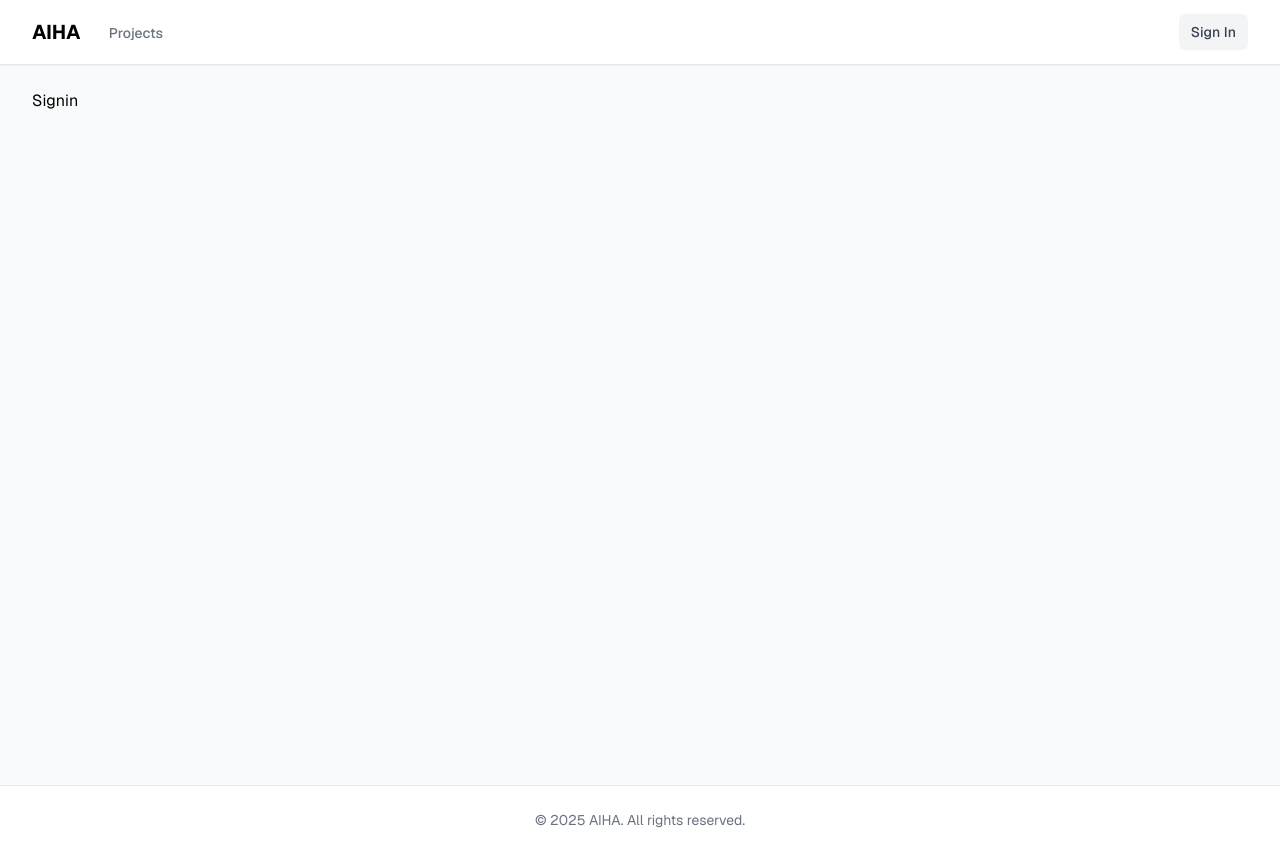
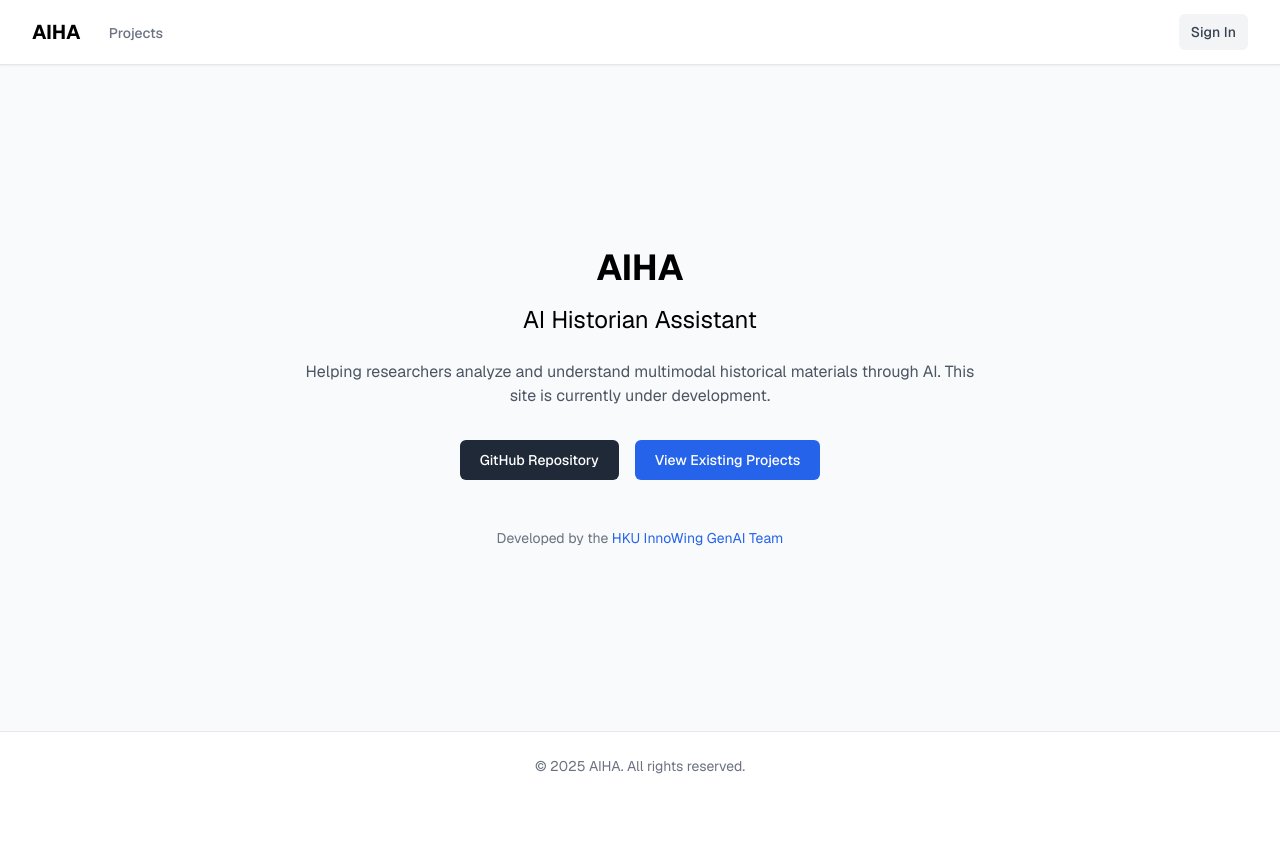
Before and after one commit to HKUGenAI/aiha-app, a Next.js app: page / in a window 1280 px wide. After the commit the page ends 800 px from the top, so only its background shows below. Built offline with nearby package versions, Linux system fonts and the light colour scheme; no server answers.

Commit message:
A minimal landing page

```diff
--- a/src/app/layout.tsx
+++ b/src/app/layout.tsx
@@ -20,7 +20,7 @@ export default async function RootLayout({
   return (
     <html lang="en" className={`${GeistSans.variable}`}>
       <body>
-        <div className="min-h-screen bg-gray-50 relative">
+        <div className="min-h-screen bg-gray-50 relative flex flex-col justify-between">
           {/* Navigation Bar */}
           <nav className="border-b bg-white shadow-sm">
             <div className="mx-auto max-w-7xl px-4 sm:px-6 lg:px-8">
@@ -78,7 +78,7 @@ export default async function RootLayout({
           </nav>
 
           {/* Main Content */}
-          <main className="mx-auto max-w-7xl px-4 py-6 sm:px-6 lg:px-8 min-h-[90vh]">
+          <main className="mx-auto max-w-7xl px-4 py-6 sm:px-6 lg:px-8">
             {children}
           </main>
 
--- a/src/app/page.tsx
+++ b/src/app/page.tsx
@@ -1,12 +1,36 @@
 import Link from "next/link";
-import SignIn from "@/components/sign-in";
 
 export default function HomePage() {
   return (
-    <main>
-      <header>
-        <SignIn />
-      </header>
-    </main>
+    <div className="flex flex-col items-center justify-center text-center px-4">
+      <h1 className="text-4xl font-bold mb-4">AIHA</h1>
+      <h2 className="text-2xl mb-6">AI Historian Assistant</h2>
+
+      <p className="max-w-2xl mb-8 text-gray-600">
+        Helping researchers analyze and understand multimodal historical materials through AI.
+        This site is currently under development.
+      </p>
+
+      <div className="flex flex-col sm:flex-row gap-4 mb-12">
+        <Link
+          href="https://github.com/HKUGenAI/aiha-app"
+          className="rounded-md bg-gray-800 px-5 py-2.5 text-sm font-medium text-white hover:bg-gray-700"
+          target="_blank"
+          rel="noopener noreferrer"
+        >
+          GitHub Repository
+        </Link>
+        <Link
+          href="/projects"
+          className="rounded-md bg-blue-600 px-5 py-2.5 text-sm font-medium text-white hover:bg-blue-700"
+        >
+          View Existing Projects
+        </Link>
+      </div>
+
+      <p className="text-sm text-gray-500">
+        Developed by the <a href="mailto:innowing-genai@hku.hk" className="text-blue-600 hover:underline">HKU InnoWing GenAI Team</a>
+      </p>
+    </div>
   );
 }
```
